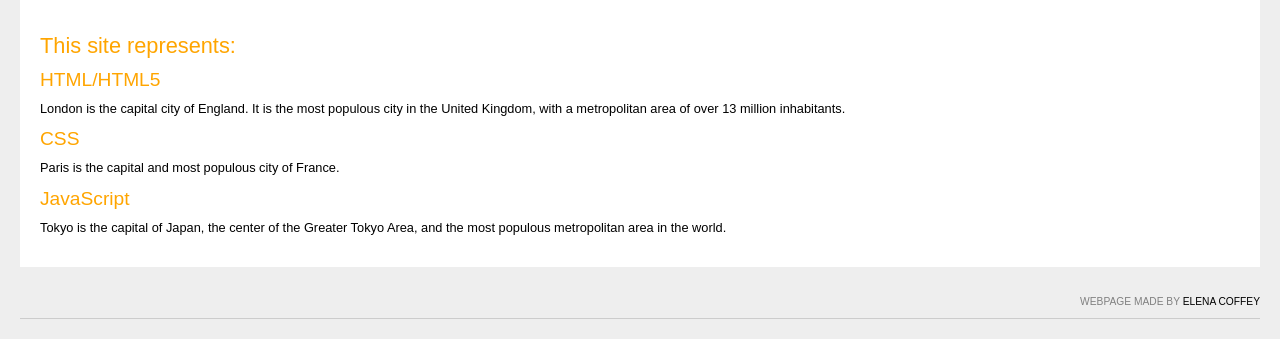
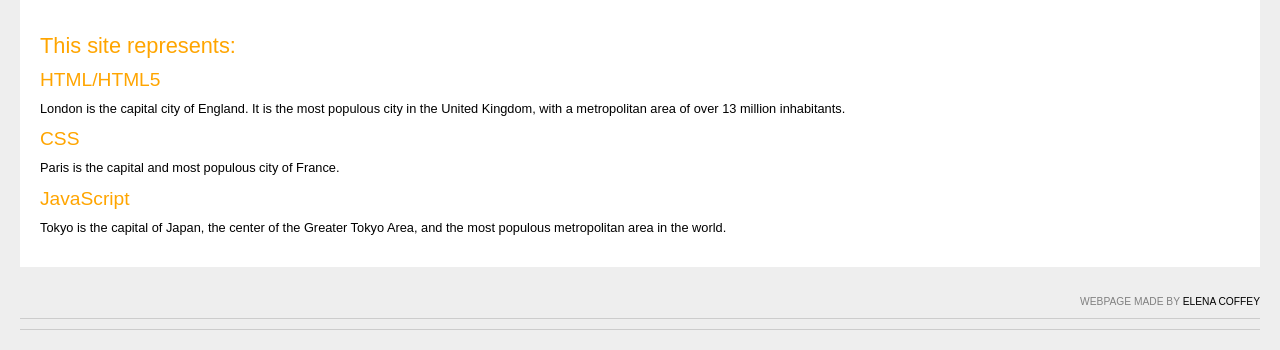
Before and after one commit to ElenaCoffey/Woodconstructors, a PHP site: page / in a window 1280 px wide. Shown: the part 532-882 px from the top of the page. Run offline with PHP 8.4, Linux system fonts and the light colour scheme.

Commit message:
Update style.css

```diff
--- a/style.css
+++ b/style.css
@@ -80,6 +80,11 @@ body{
 		font-size: 80%;
 		color: grey;
 	}
+#div-footer {
+	border-bottom: 1px #ccc solid;
+	margin-bottom: 10px;
+	margin-top: 10px;
+}
 
 /* multiple styles seperated by a , */
 
```
